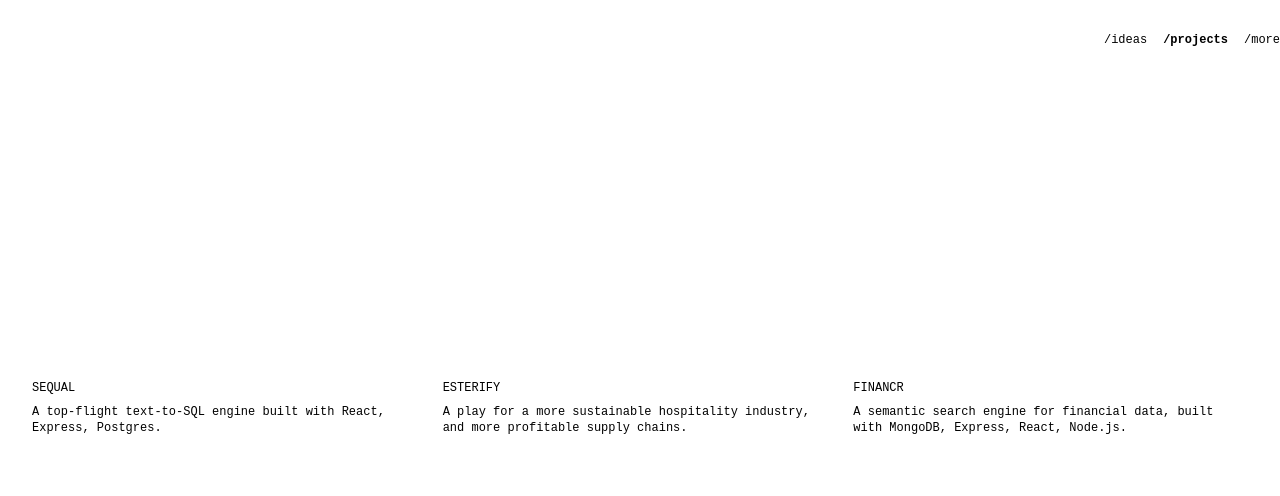
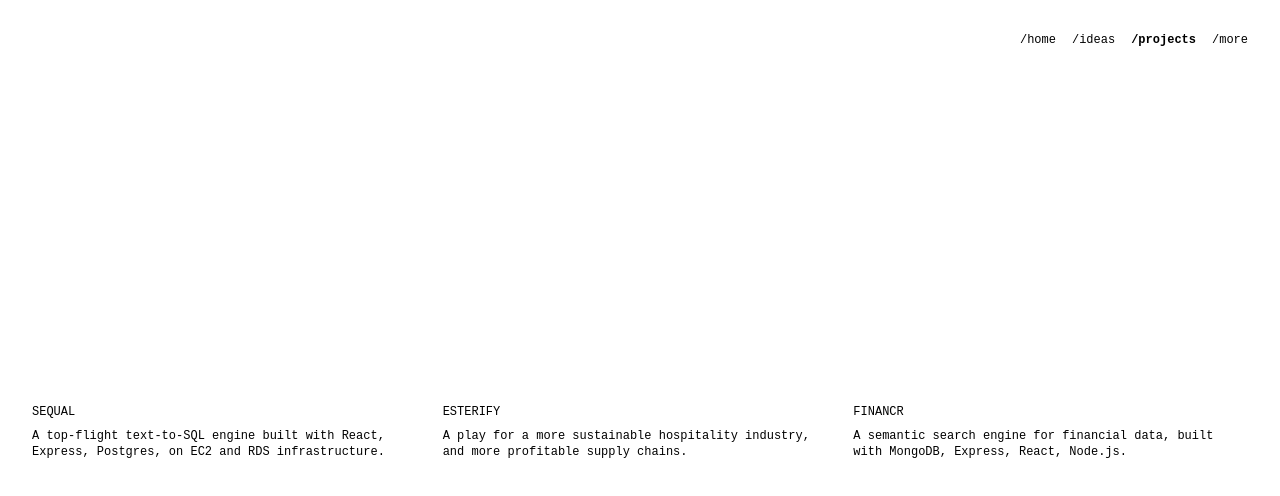
Before and after one commit to jax-floyd/cowjuice-admin, a React (Create React App) app: page /projects in a window 1280 px wide. Shown: the top 496 px of the page. Built offline with nearby package versions, Linux system fonts and the light colour scheme; what tailwindcss-animated would draw is missing.

Commit message:
jaxfloyd.com commmit #2

```diff
--- a/src/components/Header.js
+++ b/src/components/Header.js
@@ -4,8 +4,9 @@ const Header = () => {
 
     return (
         <>
-            <div class="absolute w-full max-w-7xl mx-auto p-4 animate-slide-down-fade-in">
+            <div class="w-full max-w-7xl mx-auto p-4 animate-slide-down-fade-in">
                 <div class="flex flex-flow items-center justify-end space-x-4">
+                    {window.location.pathname !== '/' && (<a href="/" class="text-xs font-mono">/home</a>)}
                     <a href="/ideas" class={`text-xs font-mono ${window.location.pathname === '/ideas' && 'font-bold'}`}>/ideas</a>
                     <a href="/projects" class={`text-xs font-mono ${window.location.pathname === '/projects' && 'font-bold'}`}>/projects</a>
                     <a href="/more" class={`text-xs font-mono ${window.location.pathname === '/more' && 'font-bold'}`}>/more</a>
--- a/src/components/Home/WorkGrid/Work.js
+++ b/src/components/Home/WorkGrid/Work.js
@@ -3,7 +3,7 @@ const works = [
         "id": 1,
         "title": "Sequal",
         "link": "https://sequal.dev",
-        "description": "A top-flight text-to-SQL engine built with React, Express, Postgres.",
+        "description": "A top-flight text-to-SQL engine built with React, Express, Postgres, on EC2 and RDS infrastructure.",
     },
     {
         "id": 2,
```
